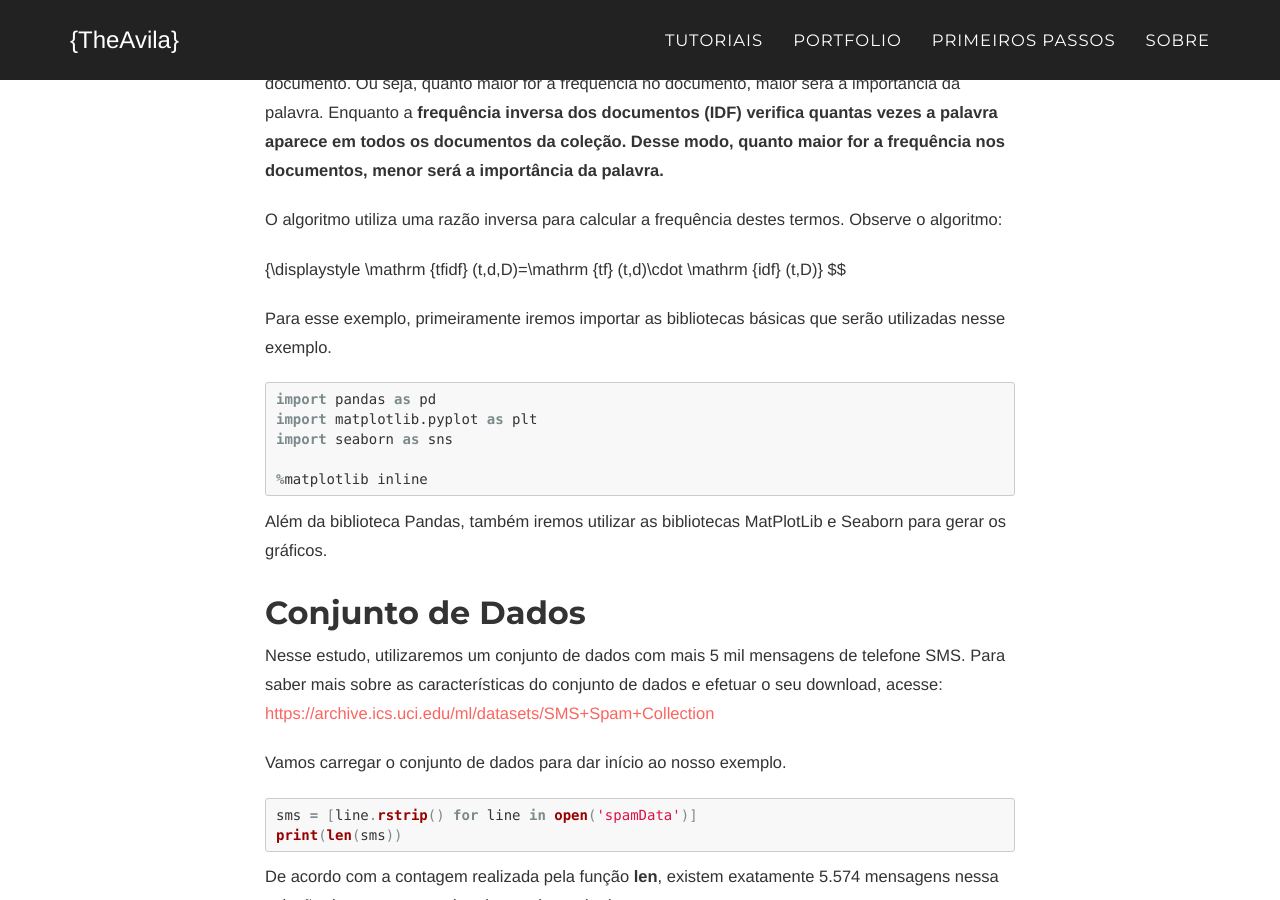
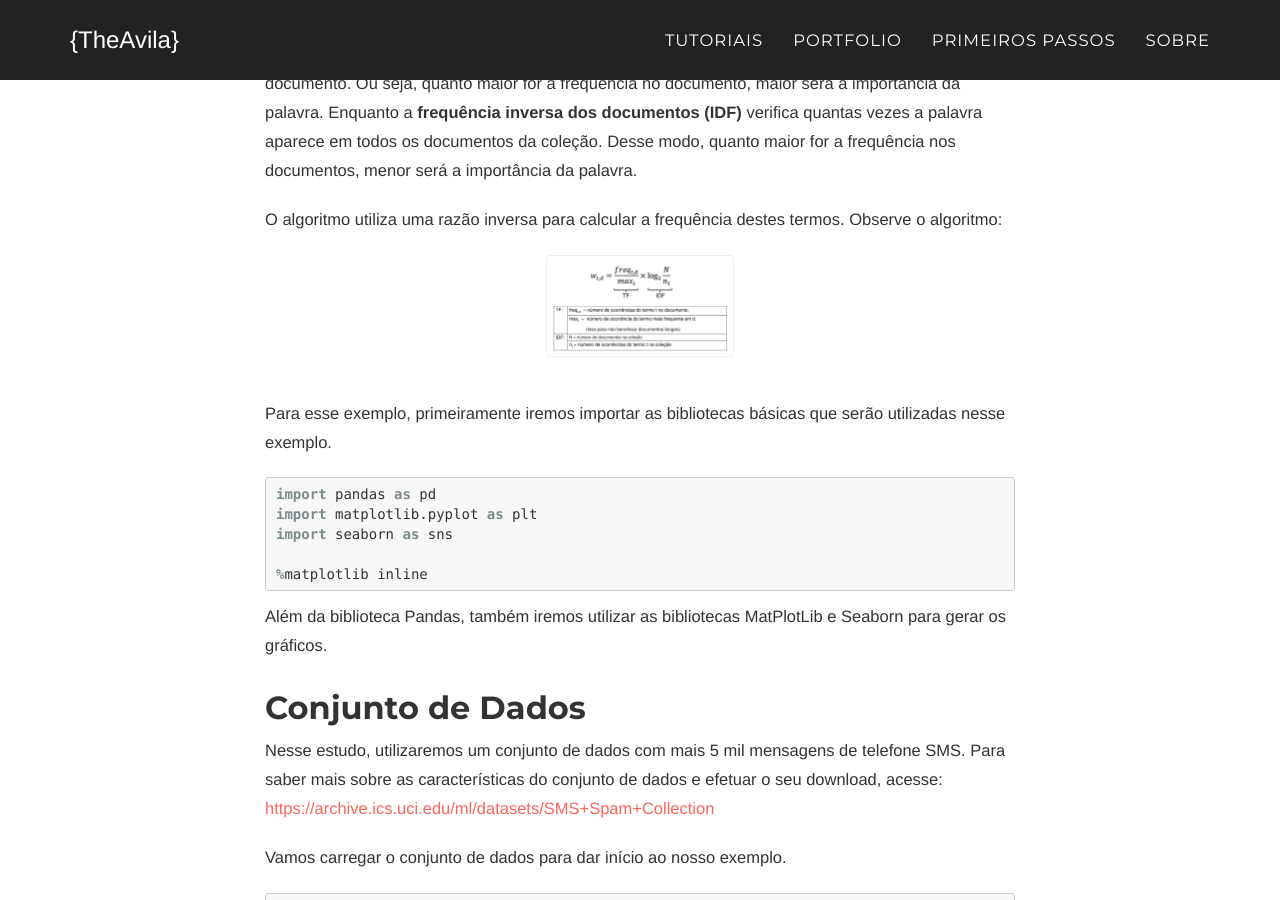
Before and after one commit to theavila/theavila.github.io, a Jekyll site: the page built from _posts/2020-07-22-SMS-Spam-TF-IDF.md, in a window 1280 px wide and 900 px high, scrolled down 1228 px. Built offline with Jekyll 4.4.1, drawn with Linux system fonts in a browser that asks for light colours; some web fonts are replaced; comment, search, counter and statistics services are not loaded.

Commit message:
update TF-IDF

```diff
--- a/_posts/2020-07-22-SMS-Spam-TF-IDF.md
+++ b/_posts/2020-07-22-SMS-Spam-TF-IDF.md
@@ -29,11 +29,11 @@ description: Estudo com a análise de um conjunto de dados de SMS no qual foi ap
 
 O TF-IDF (Term Frequency – Inverse Document Frequency) é um método estatístico utilizado para medir quais são as palavras mais importantes dentro de um tópico. Para descobrir a relevância dessa palavras em relação ap conjunto total (corpus), o algoritmo analisa a frequência com que essa palavra aparece no documento, comparando o resultado com a quantidade de vezes que ocorre em outro documento.
 
-A <strong>frequência do termo (TF)</strong> serve para verificar quantas vezes uma palavra aparece em um documento. Ou seja, quanto maior for a frequência no documento, maior será a importância da palavra. Enquanto a <strong>frequência inversa dos documentos (IDF)<strong> verifica quantas vezes a palavra aparece em todos os documentos da coleção. Desse modo, quanto maior for a frequência nos documentos, menor será a importância da palavra.
+A <strong>frequência do termo (TF)</strong> serve para verificar quantas vezes uma palavra aparece em um documento. Ou seja, quanto maior for a frequência no documento, maior será a importância da palavra. Enquanto a <strong>frequência inversa dos documentos (IDF)</strong> verifica quantas vezes a palavra aparece em todos os documentos da coleção. Desse modo, quanto maior for a frequência nos documentos, menor será a importância da palavra.
 
 O algoritmo utiliza uma razão inversa para calcular a frequência destes termos. Observe o algoritmo:
 
-{\displaystyle \mathrm {tfidf} (t,d,D)=\mathrm {tf} (t,d)\cdot \mathrm {idf} (t,D)} $$
+<img class="img-responsive center-block thumbnail" src="/img/algoritmo-tf-idf.png" alt="algoritmo-tf-idf" style="width:25%"/>
 
 Para esse exemplo, primeiramente iremos importar as bibliotecas básicas que serão utilizadas nesse exemplo.
 
```
Also changed, not shown: img/algoritmo-tf-idf.png (added).
